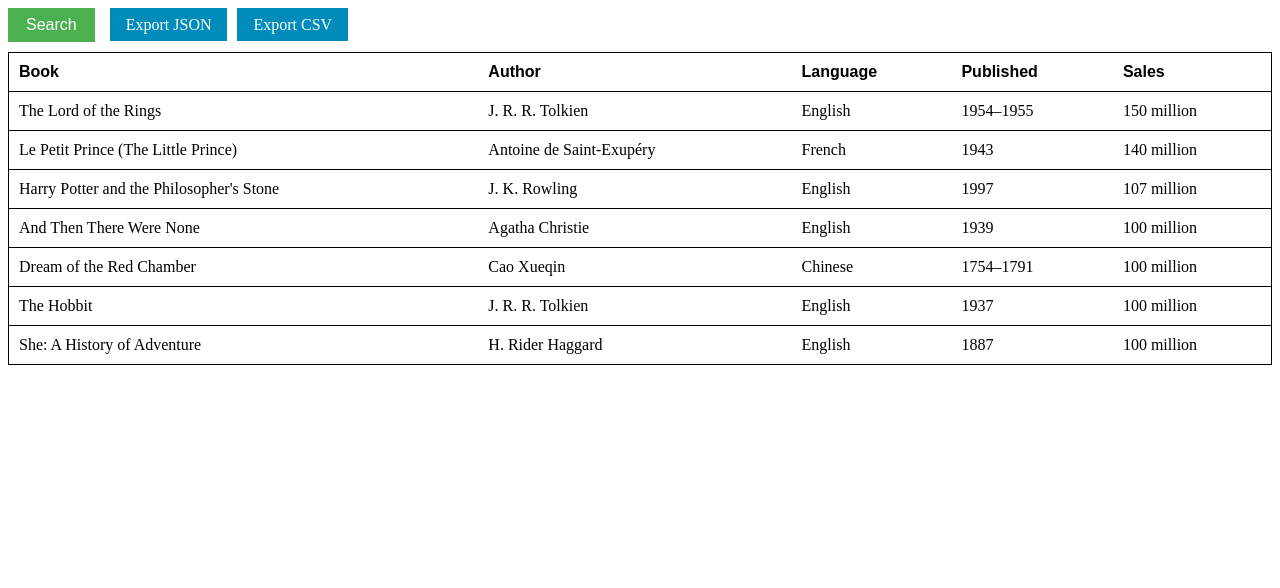
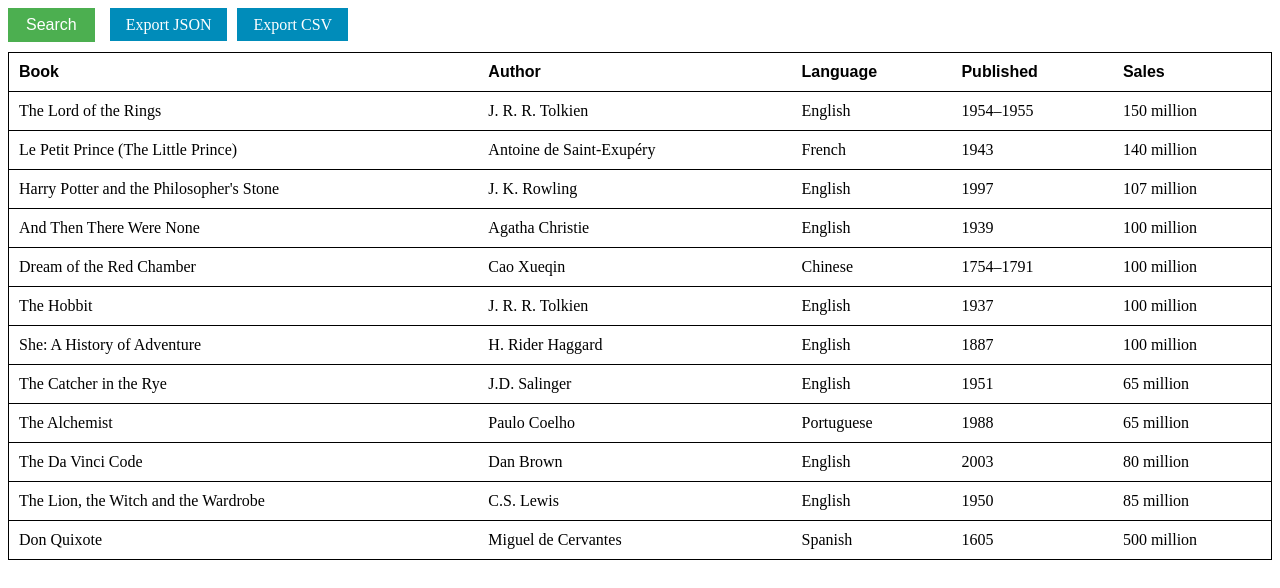
Before and after one commit to Salik-07/excel, a React (Vite) app: page / in a window 1280 px wide. Shown: the top 588 px of the page. Built offline with nearby package versions, Linux system fonts and the light colour scheme.

Commit message:
Export components as default

```diff
--- a/src/App.jsx
+++ b/src/App.jsx
@@ -1,12 +1,11 @@
 import { useRef, useState } from "react";
 
-import { Header } from "./components/Header";
-import { Body } from "./components/Body";
-import { Search } from "./components/Search";
+import Header from "./components/Header";
+import Body from "./components/Body";
+import Search from "./components/Search";
 
 import data from "./data/books";
-
-const headers = ["Book", "Author", "Language", "Published", "Sales"];
+import tableHeaders from "./data/tableHeaders";
 
 function App() {
   const [state, setState] = useState({
@@ -14,7 +13,6 @@ function App() {
     descending: false,
     sortBy: null,
     edit: null,
-    headers,
     data,
   });
 
@@ -91,7 +89,7 @@ function App() {
 
     return (
       <tr>
-        {state.headers.map((_ignore, idx) => (
+        {tableHeaders.map((_ignore, idx) => (
           <td key={idx}>
             <input
               type="text"
@@ -160,7 +158,7 @@ function App() {
       />
       <table>
         <Header
-          headers={state.headers}
+          headers={tableHeaders}
           sortBy={state.sortBy}
           descending={state.descending}
           onClick={sort}
--- a/src/components/Header.jsx
+++ b/src/components/Header.jsx
@@ -1,12 +1,13 @@
 import PropTypes from "prop-types";
 
-export const Header = ({ onClick, headers, sortBy, descending }) => (
+const Header = ({ onClick, headers, sortBy, descending }) => (
   <thead onClick={onClick}>
     <tr>
       {headers.map((title, idx) => {
         if (sortBy === idx) {
           title += descending ? "\u2193" : "\u2191";
         }
+
         return <th key={idx}>{title}</th>;
       })}
     </tr>
@@ -19,3 +20,5 @@ Header.propTypes = {
   descending: PropTypes.bool,
   headers: PropTypes.array,
 };
+
+export default Header;
--- a/src/components/Search.jsx
+++ b/src/components/Search.jsx
@@ -1,6 +1,6 @@
 import PropTypes from "prop-types";
 
-export const Search = ({ toggleBtn, downloadJSON, downloadCSV }) => (
+const Search = ({ toggleBtn, downloadJSON, downloadCSV }) => (
   <div>
     <button onClick={toggleBtn}>Search</button>
     <a href="data.json" onClick={downloadJSON}>
@@ -17,3 +17,5 @@ Search.propTypes = {
   downloadJSON: PropTypes.func,
   downloadCSV: PropTypes.func,
 };
+
+export default Search;
--- a/src/data/books.js
+++ b/src/data/books.js
@@ -42,4 +42,15 @@ export default [
     "1887",
     "100 million",
   ],
+  ["The Catcher in the Rye", "J.D. Salinger", "English", "1951", "65 million"],
+  ["The Alchemist", "Paulo Coelho", "Portuguese", "1988", "65 million"],
+  ["The Da Vinci Code", "Dan Brown", "English", "2003", "80 million"],
+  [
+    "The Lion, the Witch and the Wardrobe",
+    "C.S. Lewis",
+    "English",
+    "1950",
+    "85 million",
+  ],
+  ["Don Quixote", "Miguel de Cervantes", "Spanish", "1605", "500 million"],
 ];
--- /dev/null
+++ b/src/data/tableHeaders.js
@@ -0,0 +1 @@
+export default ["Book", "Author", "Language", "Published", "Sales"];
```
Also changed, not shown: src/components/Body.jsx (+3 -7 lines).
